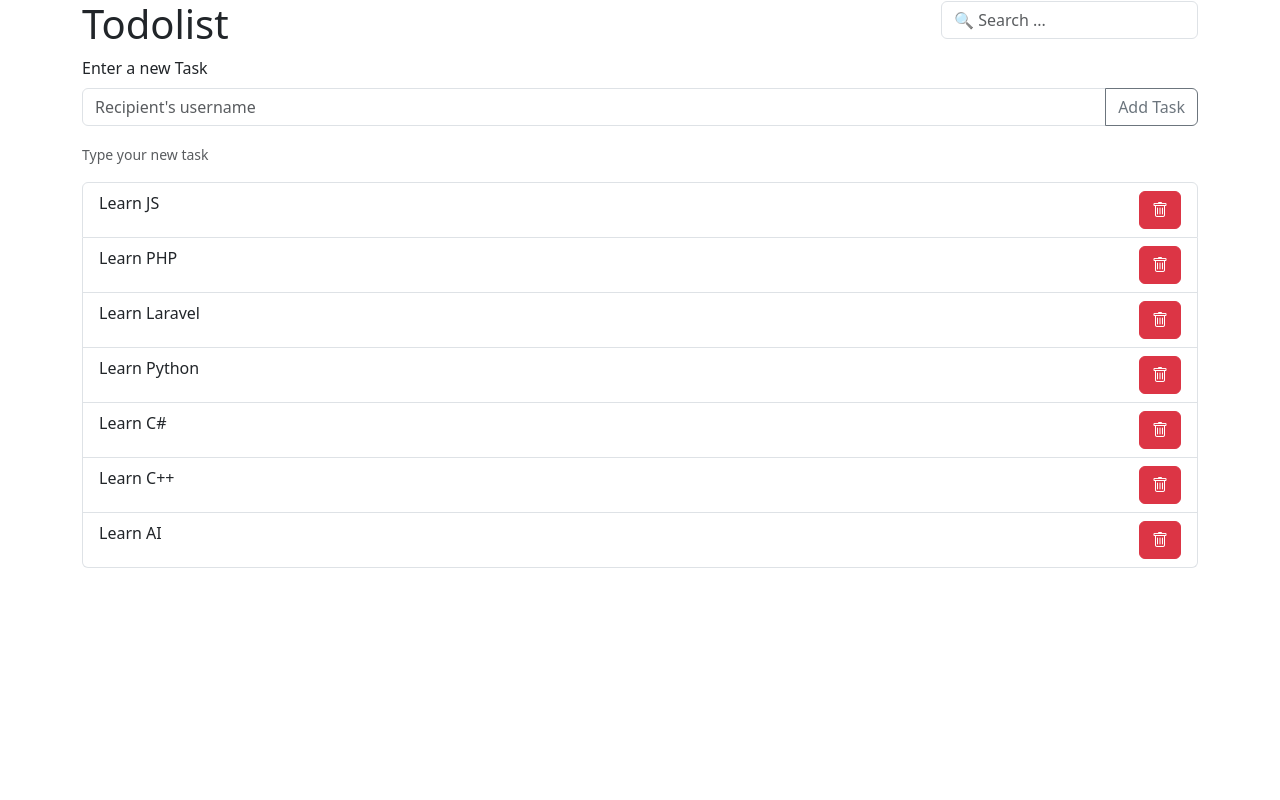
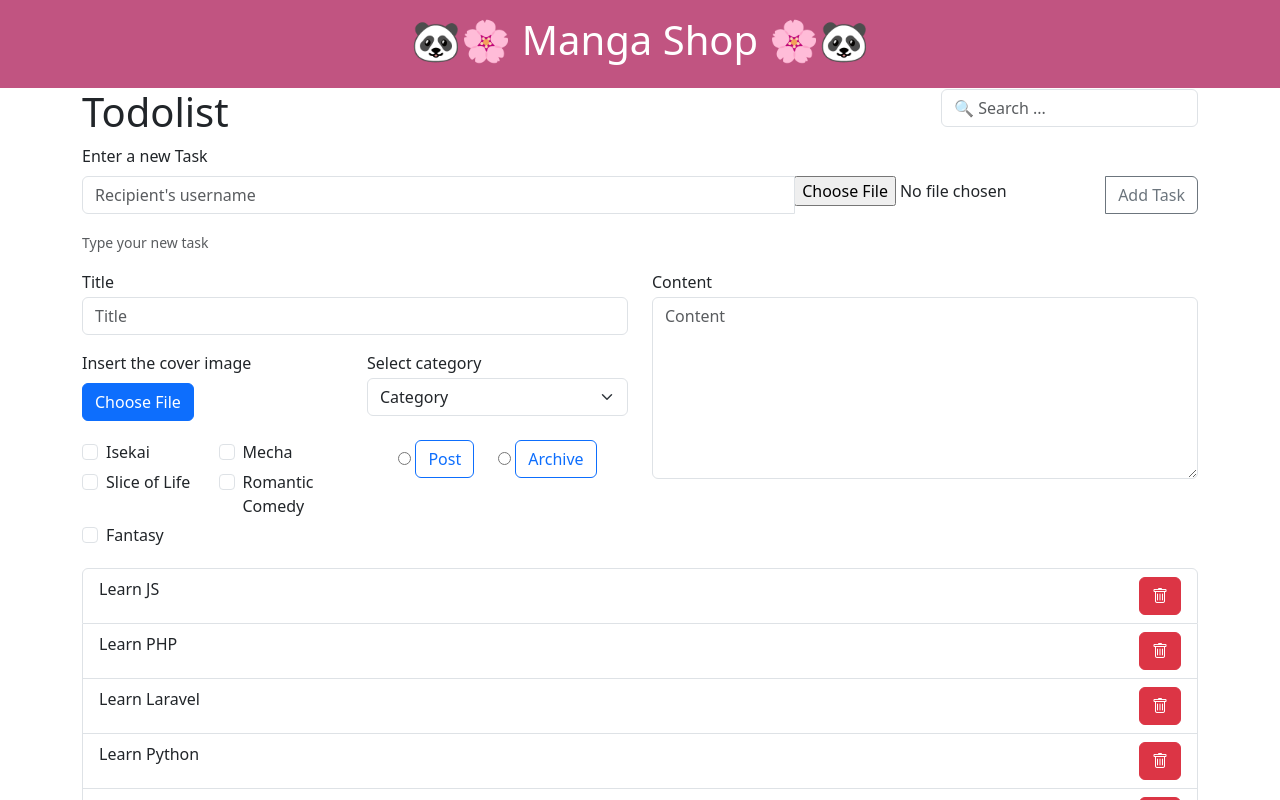
Before and after one commit to nelvison-benedetto/react-router, a React (Vite) app: page / in a window 1280 px wide. Shown: the top 800 px of the page. Built offline with nearby package versions, Linux system fonts and the light colour scheme.

Commit message:
working on design form

```diff
--- a/src/App.css
+++ b/src/App.css
@@ -0,0 +1,22 @@
+@import './index.css'; /* import module x base colors  */
+
+.bg-rosedark{
+    background-color: var(--rosedark);
+}
+/* .form-control{
+    margin: 0 !important;
+    padding: 0 !important;
+}
+.form-group{
+    margin: 0 !important;
+    padding: 0 !important;
+}
+label{
+    margin: 0 !important;
+    padding: 0 !important;
+} */
+
+label{ margin-bottom: 0.2rem;}
+.border{
+    border-color: brown;
+}
--- a/src/components/AppFooter.jsx
+++ b/src/components/AppFooter.jsx
@@ -1,7 +1,7 @@
 export default function AppFooter(){
     return(
        <footer>
-
+         <span>&#169; {new Date().getFullYear()} - All Rights Reserved</span>
        </footer>
     );
 }
--- a/src/components/AppHeader.jsx
+++ b/src/components/AppHeader.jsx
@@ -1,7 +1,7 @@
 export default function AppHeader(){
     return(
-       <header>
-
+       <header className="bg-rosedark d-flex align-items-center justify-content-center text-white py-3">
+         <h1>🐼🌸 Manga Shop 🌸🐼</h1>
        </header>
     );
 }
--- a/src/components/AppMain.jsx
+++ b/src/components/AppMain.jsx
@@ -1,9 +1,4 @@
 import { useState, useEffect} from 'react'
-
-// Ampliare l'esercizio precedente aggiungendo, nel form, i campi per immagine, contenuto, categoria (select),
-// tags (lista di checkbox) e uno stato per pubblicare o meno l'articolo. Utilizzare un unico oggetto per gestire tutti i dati del form.
-// BONUS:
-// Aggiungere uno useEffect che mostri un alert quando l’utente clicca sull’apposita checkbox per pubblicare un articolo.
 
 export default function AppMain(){
 
@@ -13,6 +8,8 @@ export default function AppMain(){
   const [newTask, setNewTask] = useState('');
   const [searchText, setSearchText] = useState('');
   const [filteredTasks, setFilteredTasks] = useState(tasks);
+  const [fileUpload, setFileUpload] = useState();
+  const [selectedCategory, setSelectedCategory] = useState();
 
   useEffect(()=>{
     const filteredTasks = tasks.filter((item,index)=> item.toLowerCase().includes(searchText.toLowerCase()));
@@ -49,13 +46,20 @@ export default function AppMain(){
     alert('Form sent');
   }
 
-  function addImage(e) {
+  function handleFileUpload(e){
     console.log(e.target.files);
-    setFile(URL.createObjectURL(e.target.files[0]));
+    setFileUpload(URL.createObjectURL(e.target.files[0]));
   }
 
+  function handleCategoryChange(e){
+    setSelectedCategory(e.target.value);
+  }
+
+
+
+
   return(
-    <main>
+    <main id=''>
       <div className='container'>
 
         {/* H1 + Search  */}
@@ -91,6 +95,7 @@ export default function AppMain(){
                 value={newTask}
                 onChange={e=>setNewTask(e.target.value)}  //dinamic edit setNewTask edita il value
               />
+              < input type = "file" onChange={fileUpload}/>
               <button className='btn btn-outline-secondary' type='submit' id='button-addon2'>Add Task</button>
                 {/* type='submit' send the form execute addTask */}
             </div>
@@ -98,6 +103,80 @@ export default function AppMain(){
             <small id='taskHelperId' className='form-text text-muted'>Type your new task</small>  {/* little instruction under form */}
           </div>
         </form>
+
+
+        <form className='my-3'>
+          <div className='row'>
+            <div className='form-group col-md-6 '>
+              <div className='form-group mb-3'>
+                <label className='' htmlFor="inputTitleBlog">Title</label>
+                <input className='form-control' type="text" id="inputTitleBlog" name="inputTitleBlog" placeholder='Title'/>
+              </div>
+
+              <div className='row mb-3'>
+                <div className='form-group col-md-6 '>
+                  <label htmlFor="fileBlog" className='form-label'>Insert the cover image</label>
+                  <label className="btn btn-primary" htmlFor="fileBlog">Choose File</label>
+                  <input className="form-control d-none" type="file" id="fileBlog" onChange={handleFileUpload}/>
+                  {fileUpload && <img src={fileUpload} alt='cover image' className='img-fluid rounded'/>}
+                </div>
+                <div className='form-group col-md-6'>
+                  <label htmlFor="categorySelect">Select category</label>
+                  <select className='form-select ' id='categorySelect' name='categorySelect' value={selectedCategory} onChange={handleCategoryChange}>
+                    <option value="">Category</option>
+                    <option value="Shonen">Shonen</option>
+                    <option value="Shojo">Shojo</option>
+                    <option value="Seinen">Seinen</option>
+                    <option value="Josei">Josei</option>
+                    <option value="Kodomo">Kodomo</option>
+                  </select>
+                </div>
+              </div>
+              <div className='row'>
+                <div className='form-group col-md-6 ps-4'>
+                  <div className='row'>
+                    <div className='form-check col-md-6'>
+                      <input className="form-check-input" type="checkbox" value="" id='checkBtnIsekai' name='checkBtnIsekai'/>
+                      <label className='form-check-label' htmlFor="checkBtnIsekai">Isekai</label>
+                    </div>
+                    <div className='form-check col-md-6'>
+                      <input className="form-check-input" type="checkbox" value="" id='checkBtnMecha' name='checkBtnMecha'/>
+                      <label className='form-check-label' htmlFor="checkBtnMecha">Mecha</label>
+                    </div>
+                    <div className='form-check col-md-6'>
+                      <input className="form-check-input" type="checkbox" value="" id='checkBtnSliceofLife' name='checkBtnSliceofLife'/>
+                      <label className='form-check-label' htmlFor="checkBtnSliceofLife">Slice of Life</label>
+                    </div>
+                    <div className='form-check col-md-6'>
+                      <input className="form-check-input" type="checkbox" value="" id='checkBtnRomanticComedy' name='checkBtnRomanticComedy'/>
+                      <label className='form-check-label' htmlFor="checkBtnRomanticComedy">Romantic Comedy</label>
+                    </div>
+                    <div className='form-check col-md-6'>
+                      <input className="form-check-input" type="checkbox" value="" id='checkBtnFantasy' name='checkBtnFantasy'/>
+                      <label className='form-check-label' htmlFor="checkBtnFantasy">Fantasy</label>
+                    </div>
+                  </div>
+                </div>
+                <div className='form-group col-md-6 d-flex justify-content-center gap-4'>
+                  <div>
+                    <input className='btn-checks me-1' type="radio" id='radioBtnPost' name='radioPostOrArchive' value="" autoComplete='off'/>
+                    <label className='btn btn-outline-primary' htmlFor="radioBtnPost">Post</label>
+                  </div>
+                  <div>
+                    <input className='btn-checks me-1' type="radio" id='radioBtnArchive' name='radioPostOrArchive' value="" autoComplete='off'/>
+                    <label className='btn btn-outline-primary' htmlFor="radioBtnArchive">Archive</label>
+                  </div>
+                </div>
+              </div>
+            </div>
+            <div className='form-group col-md-6'>
+              <label htmlFor="inputContentBlog">Content</label>
+              <textarea className='form-control' type="text" rows='7' id='inputContentBlog' name='inputContentBlog' placeholder='Content'/>
+            </div>
+          </div>
+        </form>
+
+
 
         {/* All Tasks */}
         <ul className='list-group '>
@@ -114,3 +193,5 @@ export default function AppMain(){
     </main>
   );
 }
+
+// Lorem ipsum dolor sit amet consectetur adipisicing elit. Ducimus corporis impedit, illo pariatur error itaque dolorem quas delectus adipisci laborum laudantium quisquam debitis facilis id officiis quo illum consequuntur, voluptate nam distinctio ad iure omnis. Sapiente cupiditate quo id modi nihil mollitia cumque ab eos rerum nulla iusto, molestias quas similique officia vel expedita quisquam eveniet veritatis. Minus sequi aspernatur vel similique consectetur consequuntur quidem adipisci aperiam, optio labore est! Mollitia sunt culpa inventore omnis maiores corporis. Velit, id tenetur!
--- a/src/index.css
+++ b/src/index.css
@@ -3,5 +3,6 @@ img{max-width: 100%;}
 #debug *{border: 1px dashed black;}
 
 :root {
-  font-family: Inter, system-ui, Avenir, Helvetica, Arial, sans-serif;
+  font-family: Helvetica, Inter, system-ui, Avenir, Arial, sans-serif;
+  --rosedark : #C15481;
 }
```
